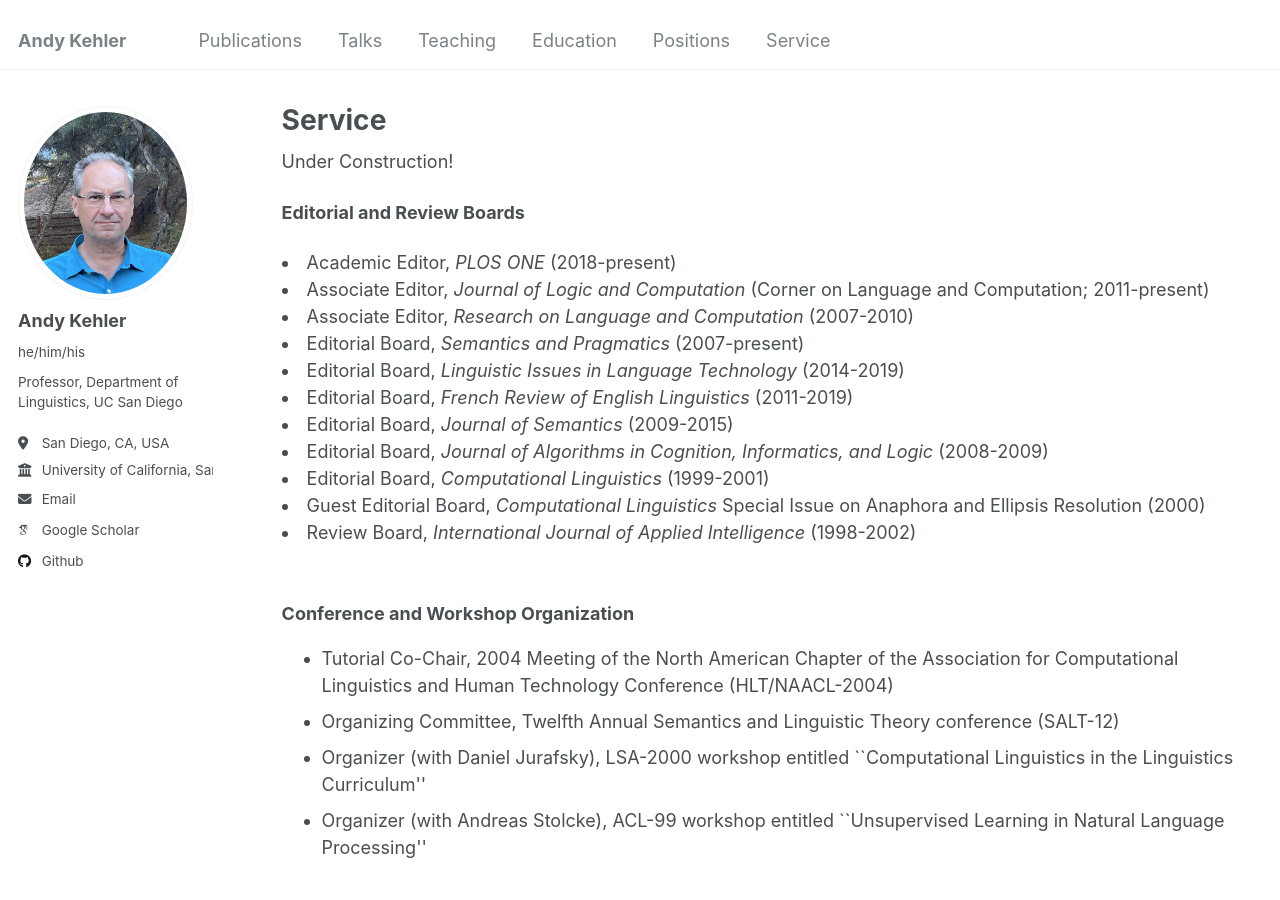
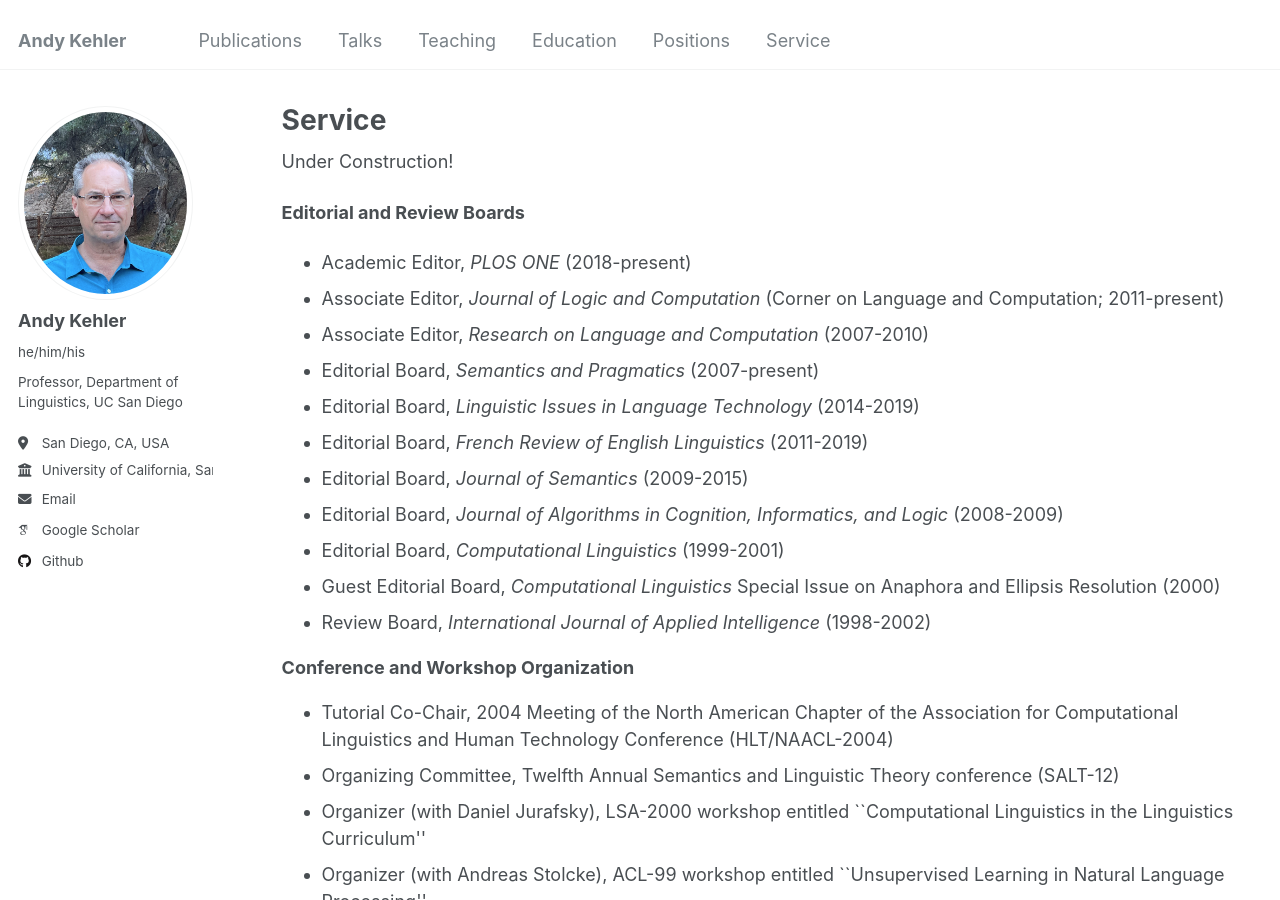
Before and after one commit to akehler/akehler.github.io, a Jekyll site: the page built from _pages/service.html, in a window 1280 px wide and 900 px high. Built offline with Jekyll 4.4.1, drawn with Linux system fonts in a browser that asks for light colours; some web fonts are replaced.

Commit message:
Update service.html

```diff
--- a/_pages/service.html
+++ b/_pages/service.html
@@ -10,7 +10,7 @@ Under Construction!
 <p></p>
 <STRONG>Editorial and Review Boards</STRONG>
 <p></p>
-<ul></ul>
+<ul>
 <li>
 Academic Editor, <I>PLOS ONE</I> (2018-present)
 </li>
@@ -61,8 +61,8 @@ on Anaphora and Ellipsis Resolution (2000)
 <li>
 Review Board, <I>International Journal of Applied Intelligence</I> (1998-2002)
 </li>
+</ul>
 
-<br><br>
 <STRONG>Conference and Workshop Organization</STRONG>
 
 <ul>
```
